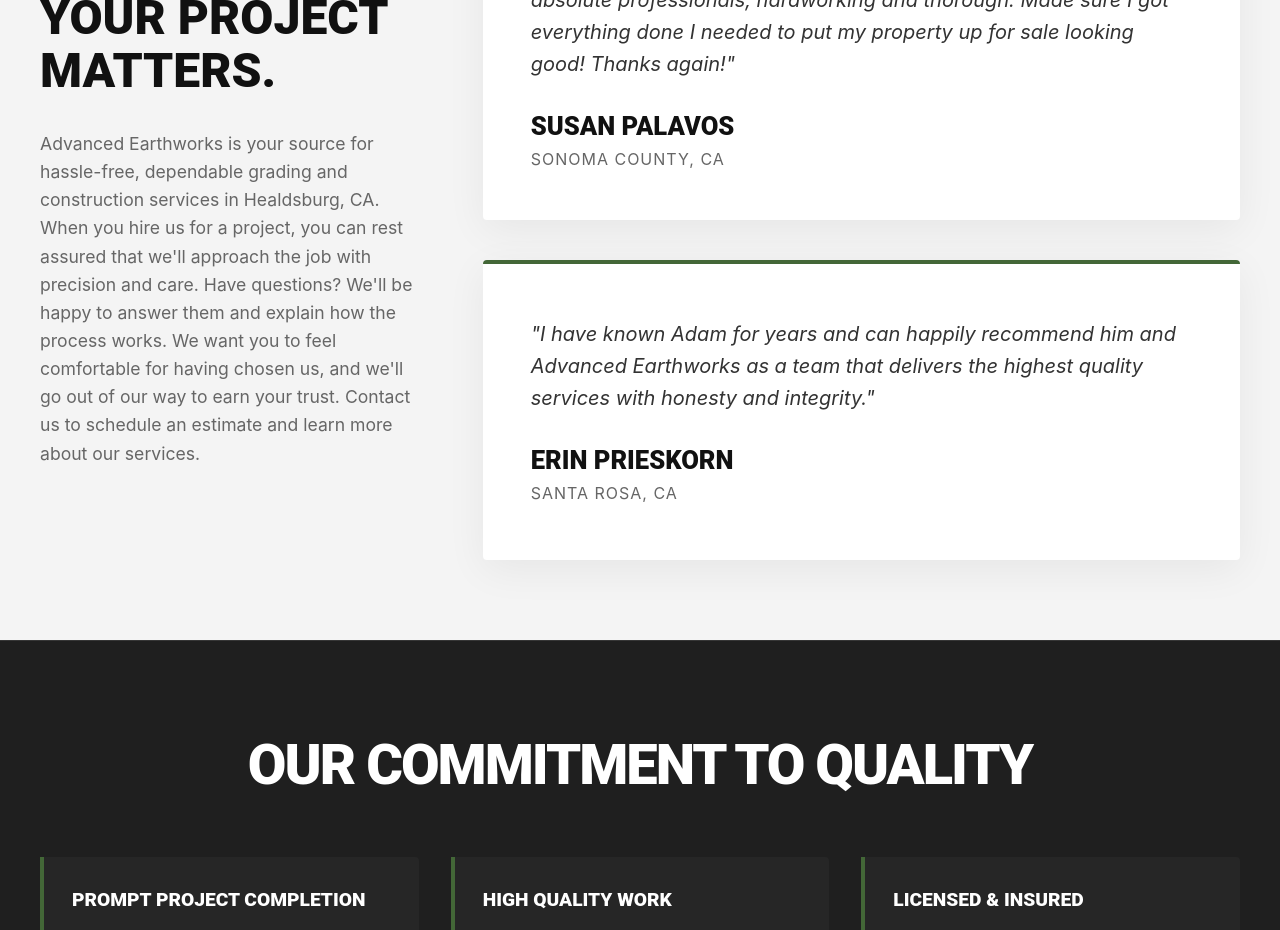
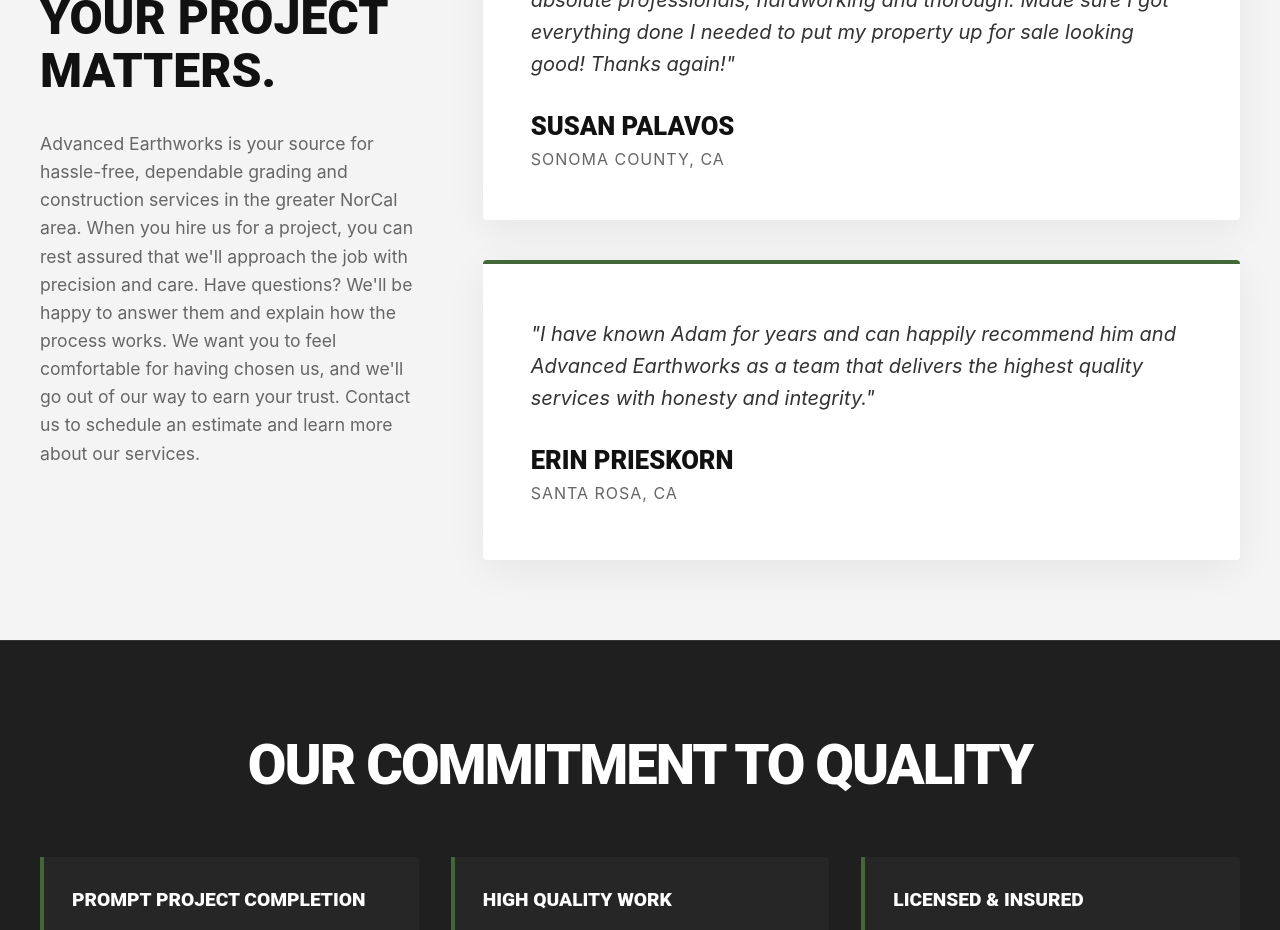
Before and after one commit to Davidg8011/Adams-website, a React (Vite) app: page / in a window 1280 px wide. Shown: the part 980-1910 px from the top of the page. Built offline with nearby package versions, Linux system fonts and the light colour scheme.

Commit message:
Update location text to NorCal and update services grid to 3x3 layout

```diff
--- a/src/index.css
+++ b/src/index.css
@@ -708,7 +708,7 @@
 /* Services Grid Layout */
 .services-grid-main {
   display: grid;
-  grid-template-columns: repeat(auto-fill, minmax(320px, 1fr));
+  grid-template-columns: repeat(3, 1fr);
   gap: 2rem;
   margin-top: 2rem;
 }
--- a/src/pages/Home.jsx
+++ b/src/pages/Home.jsx
@@ -22,7 +22,7 @@
           <div className="values-header" style={{ display: 'flex', flexDirection: 'column', justifyContent: 'center' }}>
             <h2>YOUR PROJECT<br/>MATTERS.</h2>
             <p style={{ color: '#666', marginTop: '1rem', fontSize: '1.1rem', maxWidth: '500px' }}>
-              Advanced Earthworks is your source for hassle-free, dependable grading and construction services in Healdsburg, CA. When you hire us for a project, you can rest assured that we'll approach the job with precision and care. Have questions? We'll be happy to answer them and explain how the process works. We want you to feel comfortable for having chosen us, and we'll go out of our way to earn your trust. Contact us to schedule an estimate and learn more about our services.
+              Advanced Earthworks is your source for hassle-free, dependable grading and construction services in the greater NorCal area. When you hire us for a project, you can rest assured that we'll approach the job with precision and care. Have questions? We'll be happy to answer them and explain how the process works. We want you to feel comfortable for having chosen us, and we'll go out of our way to earn your trust. Contact us to schedule an estimate and learn more about our services.
             </p>
           </div>
 
--- a/src/pages/Services.jsx
+++ b/src/pages/Services.jsx
@@ -6,12 +6,9 @@
     { title: 'Concrete Demolition', desc: 'Heavy-duty jackhammering, concrete cutting, and slab removal for driveways, foundations, and commercial bases.' },
     { title: 'Debris Removal', desc: 'Swift and efficient hauling of construction, organic, or mixed debris to keep your site clear and safe.' },
     { title: 'Demolition', desc: 'General demolition services tackling everything from small outbuildings to full property clear-outs.' },
-    { title: 'Dumpster Rental', desc: 'Flexible roll-off dumpster rentals tailored to your project size and duration, ensuring easy waste management.' },
-    { title: 'Earthquake Retrofitting', desc: 'Specialized foundation bolting and structural reinforcements to meet California seismic safety standards.' },
     { title: 'Excavation', desc: 'Precision earth-moving, trenching, and foundation digging using our advanced heavy equipment fleet.' },
     { title: 'Land Clearing', desc: 'Removing trees, brush, and heavy overgrowth to prepare raw land for successful future development.' },
     { title: 'Land Grading and Excavation', desc: 'Expert leveling, soil stabilization, and contouring for optimal drainage and building foundations.' },
-    { title: 'Oil Tank Removal', desc: 'Safe, Hazmat-certified extraction and disposal of underground and above-ground heating oil tanks.' },
     { title: 'Scrap Metal Disposal', desc: 'Large-scale industrial recycling and hauling for construction and demolition metal waste.' },
     { title: 'Residential Demolition', desc: 'Careful, respectful teardowns of residential structures, handling neighborhood constraints delicately.' }
   ];
```
